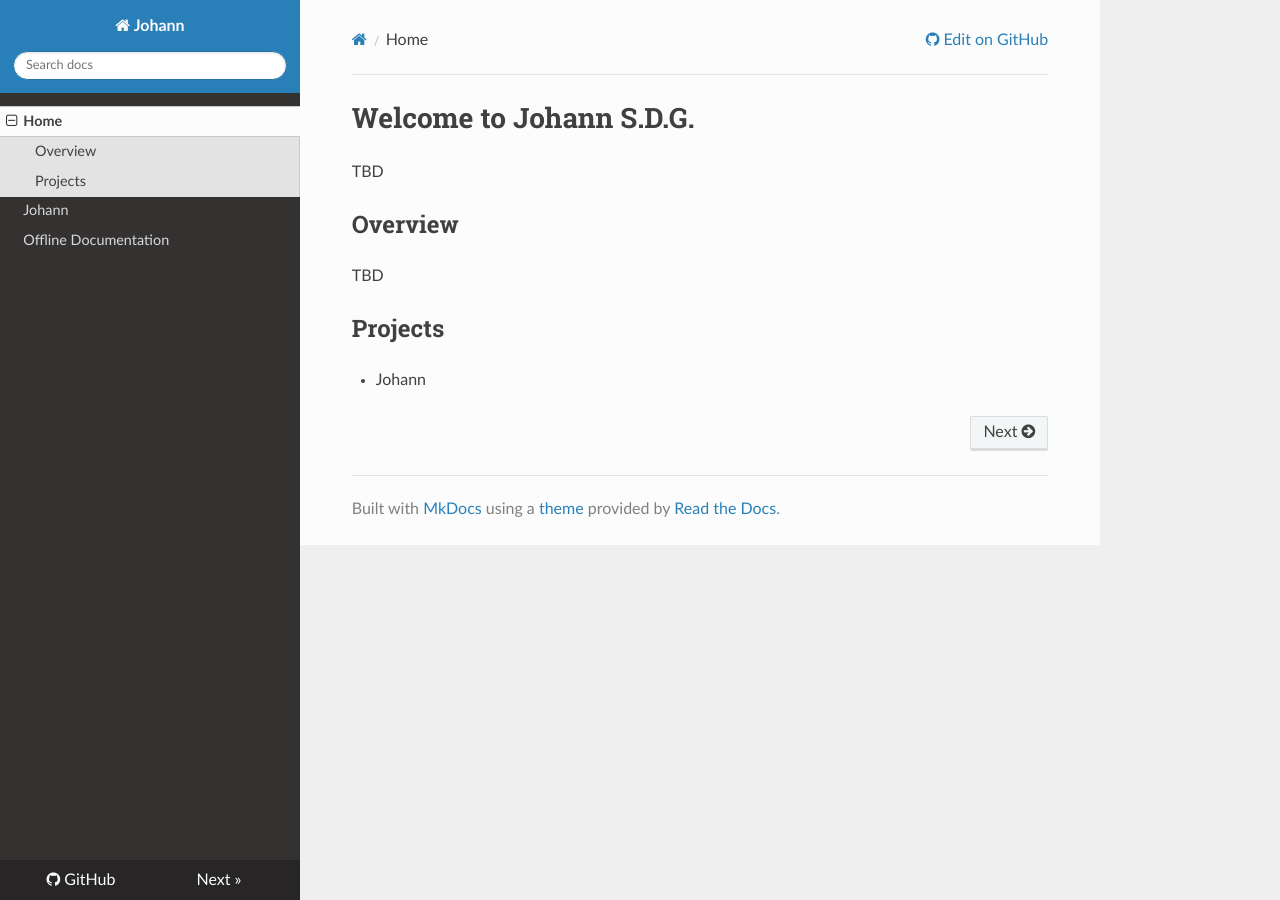
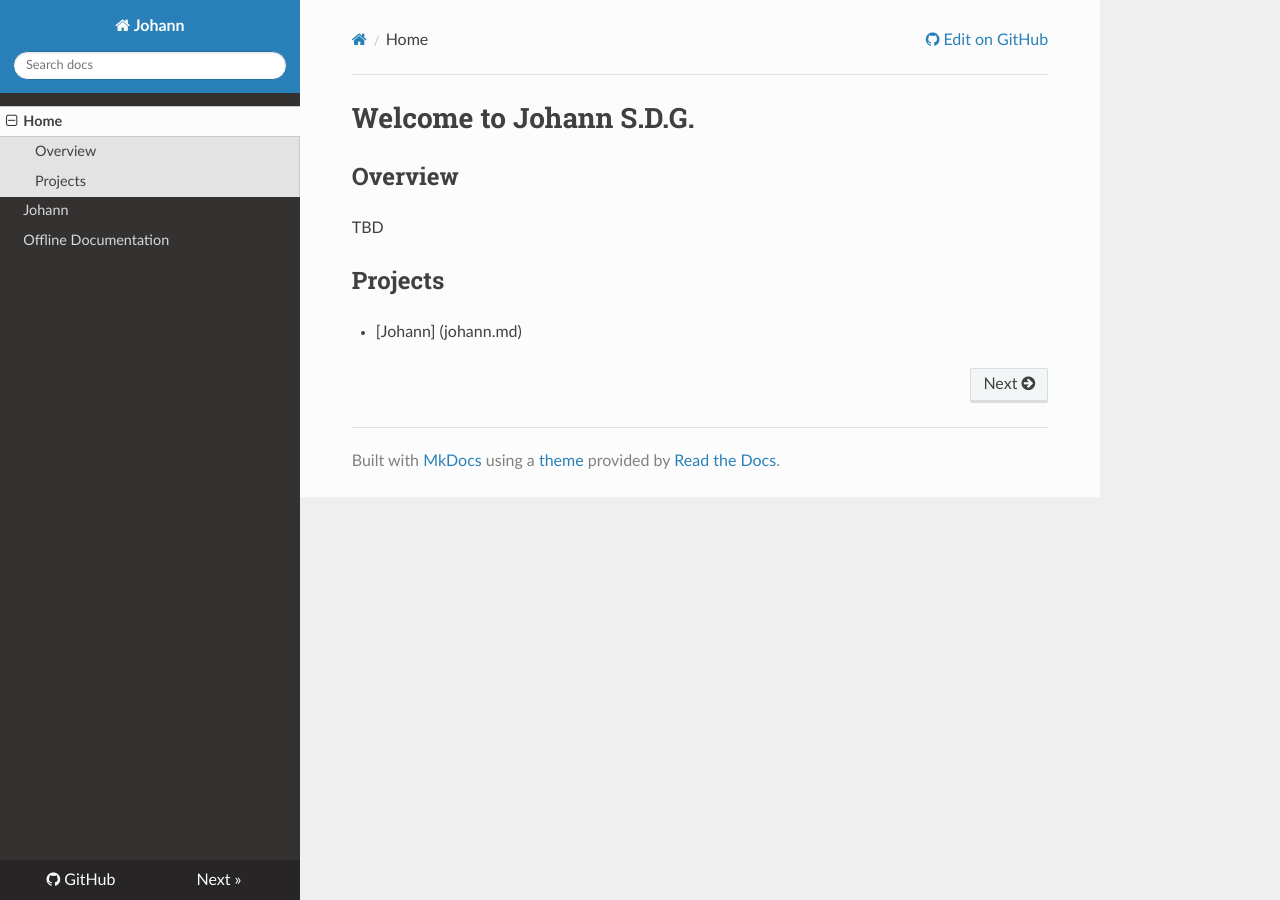
Before and after one commit to johannsdg/johannsdg.github.io, an MkDocs documentation site: the page built from docs/index.md, in a window 1280 px wide. Built offline with MkDocs 1.6.1, drawn with Linux system fonts in a browser that asks for light colours; nearby versions of some CDN libraries.

Commit message:
Update index.md

```diff
--- a/docs/index.md
+++ b/docs/index.md
@@ -1,6 +1,5 @@
 # Welcome to Johann S.D.G.
 
-TBD
 
 ## Overview
 
@@ -8,4 +7,4 @@ TBD
 
 ## Projects
 
-* Johann
+* [Johann] (johann.md)
```
